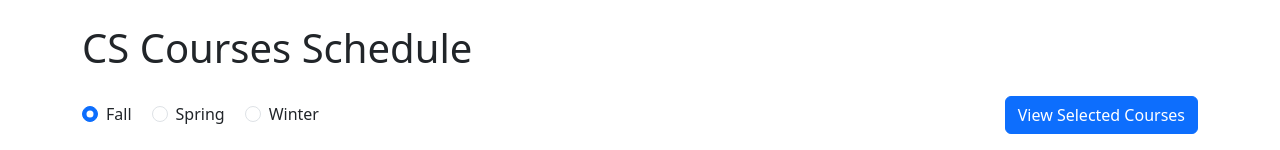
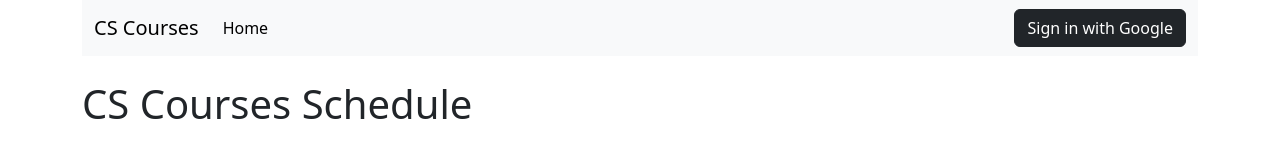
Before and after one commit to ellieliiii/cs392-react-tutorial, a React (Vite) app: page / in a window 1280 px wide. Shown: the top 150 px of the page. Built offline with nearby package versions, Linux system fonts and the light colour scheme; no server answers; the database is empty.

Commit message:
authentication

```diff
--- /dev/null
+++ b/components/Navigation.jsx
@@ -0,0 +1,66 @@
+// src/components/Navigation.jsx
+
+import React from 'react';
+import { NavLink } from 'react-router-dom';
+import { signInWithGoogle, signOutUser, useAuthState } from '../src/utilities/firebase'; // Adjust the path if necessary
+
+// Sign In Button Component
+const SignInButton = () => (
+  <button className="ms-auto btn btn-dark" onClick={signInWithGoogle}>
+    Sign in with Google
+  </button>
+);
+
+// Sign Out Button Component
+const SignOutButton = () => (
+  <button className="ms-auto btn btn-dark" onClick={signOutUser}>
+    Sign out
+  </button>
+);
+
+// Authentication Button Component
+const AuthButton = () => {
+  const [user] = useAuthState(); // Use the custom hook to track the auth state
+
+  return user ? <SignOutButton /> : <SignInButton />;
+};
+
+// Helper function to determine active link
+const getActiveClass = ({ isActive }) => (isActive ? 'nav-link active' : 'nav-link');
+
+/**
+ * Navigation Component
+ */
+const Navigation = () => (
+  <nav className="navbar navbar-expand-lg navbar-light bg-light">
+    <div className="container-fluid">
+      <NavLink className="navbar-brand" to="/">
+        CS Courses
+      </NavLink>
+      <button
+        className="navbar-toggler"
+        type="button"
+        data-bs-toggle="collapse"
+        data-bs-target="#navbarNav"
+        aria-controls="navbarNav"
+        aria-expanded="false"
+        aria-label="Toggle navigation"
+      >
+        <span className="navbar-toggler-icon"></span>
+      </button>
+      <div className="collapse navbar-collapse" id="navbarNav">
+        <ul className="navbar-nav me-auto mb-2 mb-lg-0">
+          <li className="nav-item">
+            <NavLink to="/" className={getActiveClass} end>
+              Home
+            </NavLink>
+          </li>
+          {/* Add more navigation links here if needed */}
+        </ul>
+        <AuthButton />
+      </div>
+    </div>
+  </nav>
+);
+
+export default Navigation;
--- a/package.json
+++ b/package.json
@@ -11,6 +11,7 @@
     "coverage": "vitest run --coverage"
   },
   "dependencies": {
+    "@popperjs/core": "^2.11.8",
     "bootstrap": "^5.3.3",
     "bootstrap-icons": "^1.11.3",
     "firebase": "^10.14.1",
--- a/src/App.jsx
+++ b/src/App.jsx
@@ -1,9 +1,12 @@
+// src/App.jsx
+
 import React, { useState } from 'react';
 import 'bootstrap/dist/css/bootstrap.min.css';
 import 'bootstrap-icons/font/bootstrap-icons.css'; // Import Bootstrap Icons
 import './App.css';
 import Course from './Course';
 import CourseModal from './CourseModal';
+import Navigation from '../components/Navigation'; // Import Navigation component
 import { BrowserRouter as Router, Routes, Route } from 'react-router-dom';
 import EditCourse from './EditCourse'; // Import EditCourse component
 import useFirebase from './useFirebase'; // Import the custom hook
@@ -133,6 +136,9 @@ const App = () => {
   return (
     <Router>
       <div className="container">
+        {/* Navigation Bar */}
+        <Navigation />
+
         <header className="my-4">
           <h1>CS Courses Schedule</h1>
         </header>
--- a/src/index.jsx
+++ b/src/index.jsx
@@ -3,6 +3,7 @@ import ReactDOM from 'react-dom/client';
 import './index.css';
 import App from './App';
 import 'bootstrap/dist/css/bootstrap.min.css';
+import 'bootstrap/dist/js/bootstrap.bundle.min.js'; // Import Bootstrap JS
 
 
 const root = ReactDOM.createRoot(document.getElementById('root'));
--- a/src/utilities/firebase.js
+++ b/src/utilities/firebase.js
@@ -1,6 +1,10 @@
+// src/utilities/firebase.js
+
 import { initializeApp } from "firebase/app";
 import { getAnalytics } from "firebase/analytics";
-import { getDatabase } from "firebase/database"; // Import getDatabase
+import { getDatabase } from "firebase/database";
+import { getAuth, GoogleAuthProvider, signInWithPopup, signOut as firebaseSignOut, onAuthStateChanged } from 'firebase/auth';
+import { useState, useEffect } from 'react';
 
 // Your web app's Firebase configuration
 const firebaseConfig = {
@@ -18,8 +22,51 @@ const firebaseConfig = {
 const app = initializeApp(firebaseConfig);
 const analytics = getAnalytics(app);
 
-// Initialize Realtime Database and get a reference to the service
+// Initialize Realtime Database and Auth
 const database = getDatabase(app);
+const auth = getAuth(app);
 
-// Export the database instance
-export { database };
+// Google Auth Provider
+const provider = new GoogleAuthProvider();
+
+// Function to sign in with Google
+export const signInWithGoogle = () => {
+  signInWithPopup(auth, provider)
+    .then((result) => {
+      console.log("User signed in:", result.user);
+    })
+    .catch((error) => {
+      console.error("Error during sign in:", error);
+    });
+};
+
+// Function to sign out
+export const signOutUser = () => {
+  firebaseSignOut(auth)
+    .then(() => {
+      console.log("User signed out successfully.");
+    })
+    .catch((error) => {
+      console.error("Error during sign out:", error);
+    });
+};
+
+// Custom hook to track authentication state
+export const useAuthState = () => {
+  const [user, setUser] = useState(null);
+
+  useEffect(() => {
+    // Subscribe to authentication state changes
+    const unsubscribe = onAuthStateChanged(auth, (currentUser) => {
+      setUser(currentUser);
+    });
+
+    // Cleanup subscription on unmount
+    return () => unsubscribe();
+  }, []);
+
+  return [user];
+};
+
+// Export the database and auth instances
+export { database, auth };
```
Also changed, not shown: 2 other files (tests, documents, lock files or other folders).
